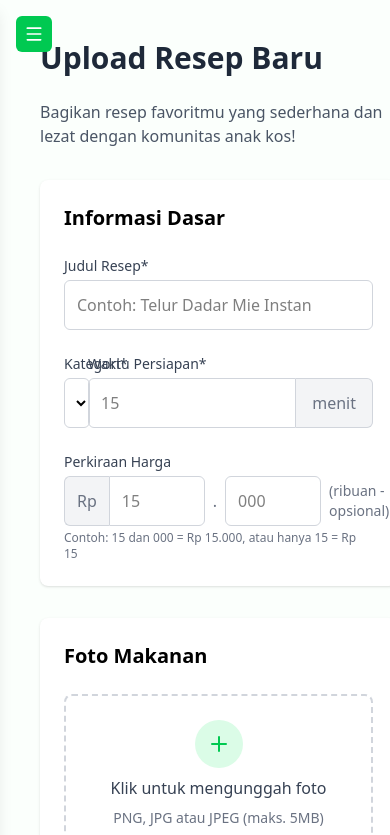
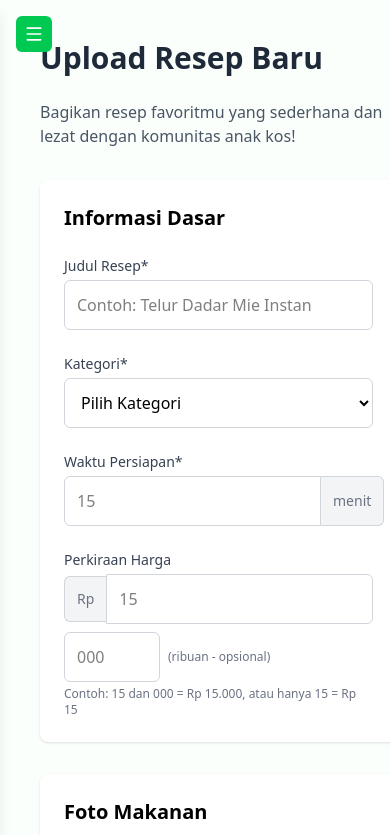
Before and after one commit to MarioSitepu/LKMO-KULINER, a React (Vite) app in the folder lkmo-fe/: page /upload in a window 390 px wide. Shown: the top 835 px of the page. Built offline with nearby package versions, Linux system fonts and the light colour scheme; sample sign-in values are in the browser's storage.

Commit message:
feat : responsive to recipe upload

```diff
--- a/lkmo-fe/src/pages/UploadRecipePage.tsx
+++ b/lkmo-fe/src/pages/UploadRecipePage.tsx
@@ -196,8 +196,8 @@ export default function UploadRecipePage() {
         {/* Basic Info */}
         <div className="bg-white p-6 rounded-lg shadow-sm">
           <h2 className="text-xl font-bold mb-6">Informasi Dasar</h2>
-          <div className="grid grid-cols-1 md:grid-cols-2 gap-6">
-            <div className="col-span-2">
+          <div className="space-y-6">
+            <div>
               <label
                 htmlFor="title"
                 className="block text-sm font-medium text-gray-700 mb-1"
@@ -214,6 +214,7 @@ export default function UploadRecipePage() {
                 required
               />
             </div>
+            <div className="grid grid-cols-1 md:grid-cols-2 gap-6">
               <div>
                 <label
                   htmlFor="category"
@@ -250,21 +251,22 @@ export default function UploadRecipePage() {
                     onChange={(e) => setFormData({ ...formData, prepTime: e.target.value })}
                     min="1"
                     placeholder="15"
-                  className="w-full p-3 border border-gray-300 rounded-l-md focus:ring-green-500 focus:border-green-500"
+                    className="flex-1 p-3 border border-gray-300 rounded-l-md focus:ring-green-500 focus:border-green-500"
                     required
                   />
-                <span className="inline-flex items-center px-4 bg-gray-100 border border-l-0 border-gray-300 rounded-r-md text-gray-500">
+                  <span className="inline-flex items-center px-3 md:px-4 bg-gray-100 border border-l-0 border-gray-300 rounded-r-md text-gray-500 text-sm md:text-base whitespace-nowrap">
                     menit
                   </span>
                 </div>
               </div>
-            <div className="col-span-2">
+            </div>
+            <div>
               <label className="block text-sm font-medium text-gray-700 mb-1">
                 Perkiraan Harga
               </label>
-              <div className="flex items-center gap-2">
-                <div className="flex items-center">
-                  <span className="px-3 py-3 bg-gray-100 border border-r-0 border-gray-300 rounded-l-md text-gray-500">
+              <div className="flex flex-col sm:flex-row items-start sm:items-center gap-2 sm:gap-2">
+                <div className="flex items-center w-full sm:w-auto">
+                  <span className="px-3 py-3 bg-gray-100 border border-r-0 border-gray-300 rounded-l-md text-gray-500 text-sm whitespace-nowrap">
                     Rp
                   </span>
                   <input
@@ -278,10 +280,11 @@ export default function UploadRecipePage() {
                     }}
                     placeholder="15"
                     min="0"
-                    className="w-24 p-3 border border-gray-300 rounded-r-md focus:ring-green-500 focus:border-green-500"
+                    className="flex-1 sm:w-24 p-3 border border-gray-300 rounded-r-md focus:ring-green-500 focus:border-green-500"
                   />
                 </div>
-                <span className="text-gray-500">.</span>
+                <div className="flex items-center gap-2 w-full sm:w-auto">
+                  <span className="text-gray-500 hidden sm:inline">.</span>
                   <input
                     type="text"
                     id="priceThousands"
@@ -295,9 +298,10 @@ export default function UploadRecipePage() {
                     maxLength={3}
                     className="w-24 p-3 border border-gray-300 rounded-md focus:ring-green-500 focus:border-green-500"
                   />
-                <span className="text-sm text-gray-500">
+                  <span className="text-xs sm:text-sm text-gray-500 whitespace-nowrap">
                     (ribuan - opsional)
                   </span>
+                </div>
               </div>
               <p className="mt-1 text-xs text-gray-500">
                 Contoh: 15 dan 000 = Rp 15.000, atau hanya 15 = Rp 15
```
Lines whose indentation alone changed are shown as unchanged.
